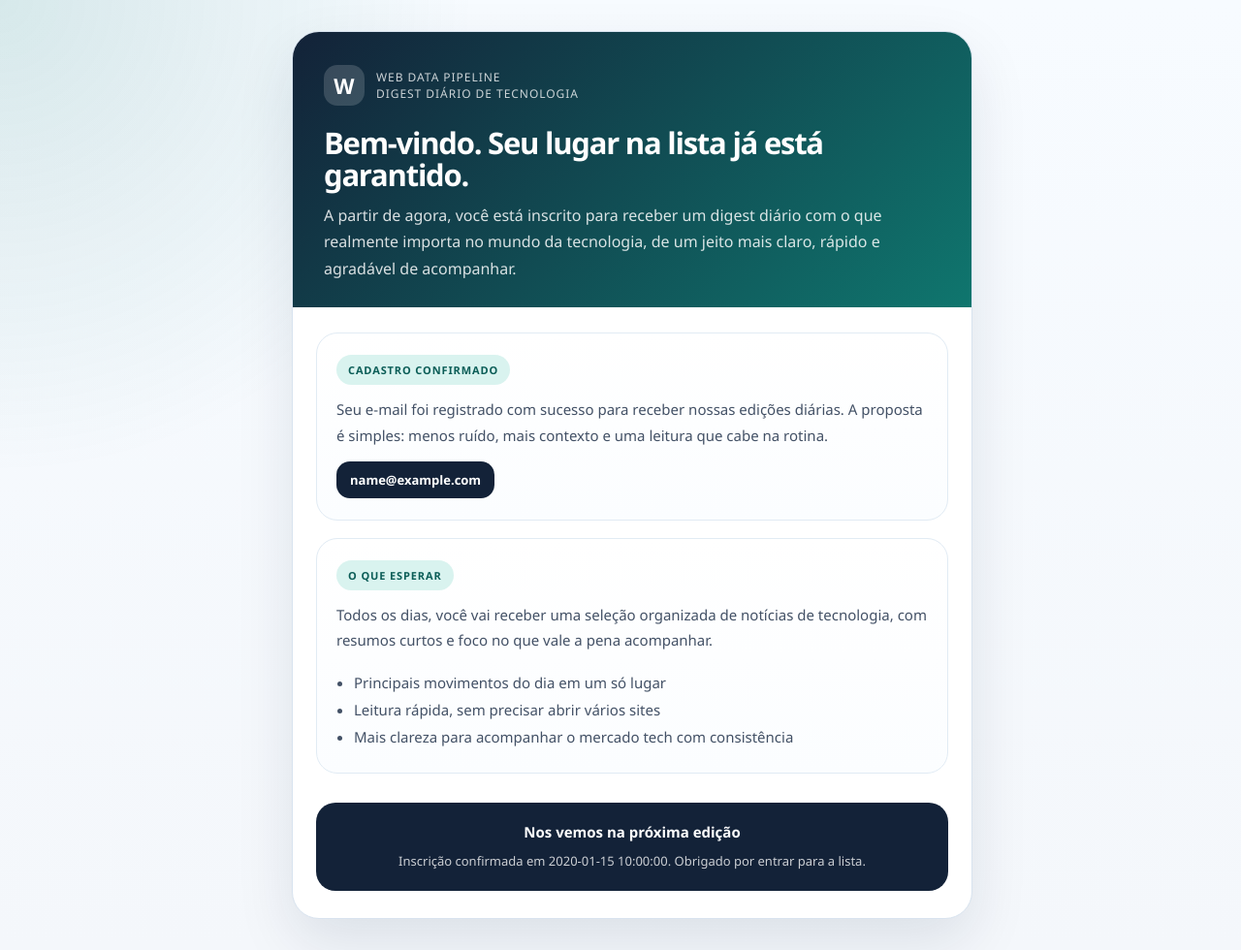
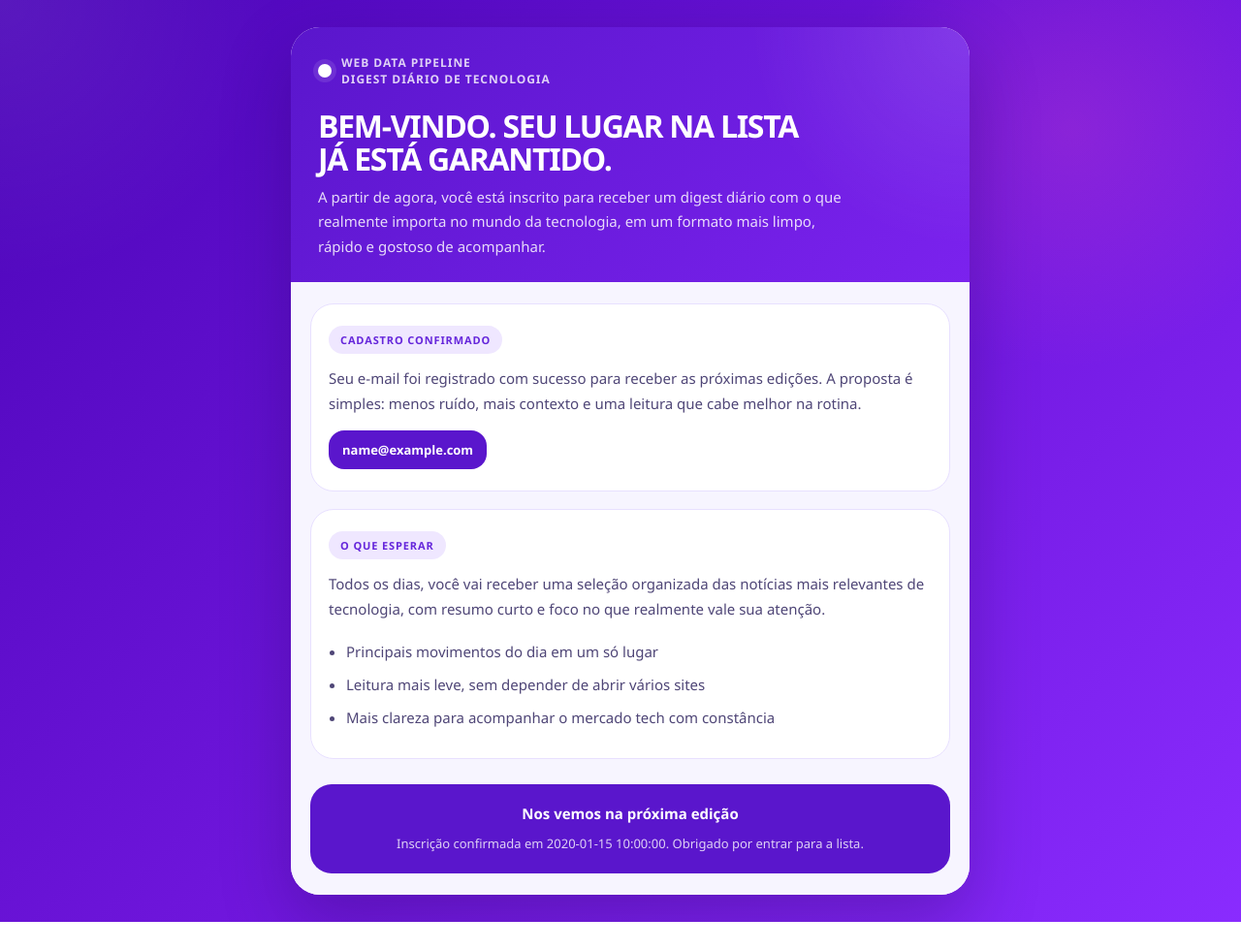
Before and after one commit to only-dpp/web-data-pipeline, a FastAPI app: template app/templates/welcome_email.html in a window 1280 px wide. Shown: the whole page at 97% size. After the commit the page ends 951 px from the top, so only its background shows below. Run offline with FastAPI, Linux system fonts and the light colour scheme; the template is opened without the code that fills it: most values are stand-ins (such as "Sample title", 1, 10 or a date in 2020); parts of the project's set-up code (start-up, migrations or seed data) failed here and were passed over.

Commit message:
modificação no welcome-email

```diff
--- a/app/templates/welcome_email.html
+++ b/app/templates/welcome_email.html
@@ -8,87 +8,89 @@
 body{
     margin:0;
     padding:0;
-    background:#f4f7fb;
-    color:#0e1a2b;
-    font-family:"IBM Plex Sans","Segoe UI",Arial,sans-serif;
+    background:#5a16cc;
+    color:#1d1742;
+    font-family:"Segoe UI",Arial,sans-serif;
 }
 
 .shell{
     width:100%;
-    padding:32px 12px;
+    padding:28px 10px;
     background:
-        radial-gradient(circle at top left, rgba(15,118,110,0.14), transparent 30%),
-        linear-gradient(180deg, #f7fbff 0%, #f4f7fb 100%);
+        radial-gradient(circle at top left, rgba(255,255,255,0.08), transparent 18%),
+        radial-gradient(circle at 85% 14%, rgba(255,91,189,0.18), transparent 18%),
+        linear-gradient(135deg, #4b05b8 0%, #6f16dc 52%, #8a2cff 100%);
 }
 
 .card{
     max-width:700px;
     margin:0 auto;
-    background:#ffffff;
-    border:1px solid #d8e3ef;
-    border-radius:28px;
+    border-radius:30px;
     overflow:hidden;
-    box-shadow:0 24px 60px rgba(11, 32, 57, 0.10);
+    background:#f7f5ff;
+    box-shadow:0 28px 70px rgba(24, 0, 72, 0.28);
 }
 
 .hero{
-    padding:34px 32px 26px;
-    background:linear-gradient(135deg, #132238 0%, #0f766e 100%);
+    padding:28px 28px 24px;
+    background:
+        radial-gradient(circle at top right, rgba(255,255,255,0.12), transparent 30%),
+        linear-gradient(135deg, #5a16cc 0%, #7b22ee 100%);
     color:#ffffff;
 }
 
 .brand{
     display:flex;
     align-items:center;
-    gap:12px;
+    gap:10px;
 }
 
 .brand-mark{
-    width:42px;
-    height:42px;
-    border-radius:14px;
-    background:rgba(255,255,255,0.16);
-    text-align:center;
-    line-height:42px;
-    font-size:22px;
-    font-weight:800;
-    font-family:"Manrope","Segoe UI",Arial,sans-serif;
+    width:14px;
+    height:14px;
+    border-radius:50%;
+    background:#ffffff;
+    box-shadow:0 0 0 5px rgba(255,255,255,0.10);
 }
 
 .brand-copy{
     font-size:12px;
     line-height:1.45;
-    color:rgba(255,255,255,0.78);
+    color:rgba(255,255,255,0.80);
     text-transform:uppercase;
     letter-spacing:0.08em;
+    font-weight:700;
 }
 
 .title{
-    margin:22px 0 12px;
-    font-size:31px;
+    margin:22px 0 10px;
+    max-width:520px;
+    font-size:32px;
     line-height:1.06;
     font-weight:800;
     letter-spacing:-0.04em;
-    font-family:"Manrope","Segoe UI",Arial,sans-serif;
+    text-transform:uppercase;
 }
 
 .hero-text{
     margin:0;
-    font-size:16px;
-    line-height:1.72;
+    max-width:560px;
+    font-size:15px;
+    line-height:1.7;
     color:rgba(255,255,255,0.84);
 }
 
 .content{
-    padding:26px 24px 30px;
+    padding:22px 20px 26px;
+    background:#f7f5ff;
 }
 
 .welcome-card,
 .info-card{
-    padding:22px 20px;
-    border-radius:22px;
-    border:1px solid #e1ebf4;
-    background:linear-gradient(180deg, #ffffff 0%, #fbfdff 100%);
+    padding:22px 18px;
+    border-radius:24px;
+    background:#ffffff;
+    border:1px solid #e8e0ff;
 }
 
 .welcome-card{
@@ -98,10 +100,10 @@
 .pill{
     display:inline-block;
     margin-bottom:12px;
-    padding:8px 12px;
+    padding:7px 12px;
     border-radius:999px;
-    background:#d9f3ef;
-    color:#0b5d57;
+    background:#efe7ff;
+    color:#6526db;
     font-size:11px;
     font-weight:800;
     letter-spacing:0.08em;
@@ -110,7 +112,7 @@
 
 .copy{
     margin:0;
-    color:#435166;
+    color:#4f4677;
     font-size:15px;
     line-height:1.75;
 }
@@ -118,9 +120,9 @@
 .email-tag{
     display:inline-block;
     margin-top:14px;
-    padding:10px 14px;
-    border-radius:14px;
-    background:#132238;
+    padding:11px 14px;
+    border-radius:16px;
+    background:#5a16cc;
     color:#ffffff;
     font-size:13px;
     font-weight:700;
@@ -129,20 +131,25 @@
 .steps{
     margin:18px 0 0;
     padding-left:18px;
-    color:#435166;
+    color:#4f4677;
     line-height:1.85;
     font-size:15px;
 }
 
+.steps li{
+    margin-bottom:6px;
+}
+
 .footer{
-    padding:0 24px 28px;
+    padding:0 20px 22px;
+    background:#f7f5ff;
 }
 
 .footer-box{
     padding:18px 18px 20px;
-    border-radius:20px;
-    background:#132238;
-    color:rgba(255,255,255,0.78);
+    border-radius:22px;
+    background:#5a16cc;
+    color:rgba(255,255,255,0.80);
     font-size:13px;
     line-height:1.7;
     text-align:center;
@@ -153,7 +160,28 @@
     margin-bottom:6px;
     color:#ffffff;
     font-size:15px;
-    font-family:"Manrope","Segoe UI",Arial,sans-serif;
+}
+
+@media only screen and (max-width: 640px){
+    .shell{
+        padding:16px 8px;
+    }
+
+    .hero{
+        padding:22px 20px 20px;
+    }
+
+    .content{
+        padding:16px 14px 20px;
+    }
+
+    .footer{
+        padding:0 14px 16px;
+    }
+
+    .title{
+        font-size:28px;
+    }
 }
 </style>
 </head>
@@ -162,30 +190,30 @@
     <div class="card">
         <div class="hero">
             <div class="brand">
-                <div class="brand-mark">W</div>
+                <div class="brand-mark"></div>
                 <div class="brand-copy">
                     Web Data Pipeline<br>
                     Digest diário de tecnologia
                 </div>
             </div>
             <div class="title">Bem-vindo. Seu lugar na lista já está garantido.</div>
-            <p class="hero-text">A partir de agora, você está inscrito para receber um digest diário com o que realmente importa no mundo da tecnologia, de um jeito mais claro, rápido e agradável de acompanhar.</p>
+            <p class="hero-text">A partir de agora, você está inscrito para receber um digest diário com o que realmente importa no mundo da tecnologia, em um formato mais limpo, rápido e gostoso de acompanhar.</p>
         </div>
 
         <div class="content">
             <div class="welcome-card">
                 <div class="pill">Cadastro confirmado</div>
-                <p class="copy">Seu e-mail foi registrado com sucesso para receber nossas edições diárias. A proposta é simples: menos ruído, mais contexto e uma leitura que cabe na rotina.</p>
+                <p class="copy">Seu e-mail foi registrado com sucesso para receber as próximas edições. A proposta é simples: menos ruído, mais contexto e uma leitura que cabe melhor na rotina.</p>
                 <div class="email-tag">{{ subscriber_email }}</div>
             </div>
 
             <div class="info-card">
                 <div class="pill">O que esperar</div>
-                <p class="copy">Todos os dias, você vai receber uma seleção organizada de notícias de tecnologia, com resumos curtos e foco no que vale a pena acompanhar.</p>
+                <p class="copy">Todos os dias, você vai receber uma seleção organizada das notícias mais relevantes de tecnologia, com resumo curto e foco no que realmente vale sua atenção.</p>
                 <ul class="steps">
                     <li>Principais movimentos do dia em um só lugar</li>
-                    <li>Leitura rápida, sem precisar abrir vários sites</li>
-                    <li>Mais clareza para acompanhar o mercado tech com consistência</li>
+                    <li>Leitura mais leve, sem depender de abrir vários sites</li>
+                    <li>Mais clareza para acompanhar o mercado tech com constância</li>
                 </ul>
             </div>
         </div>
```
